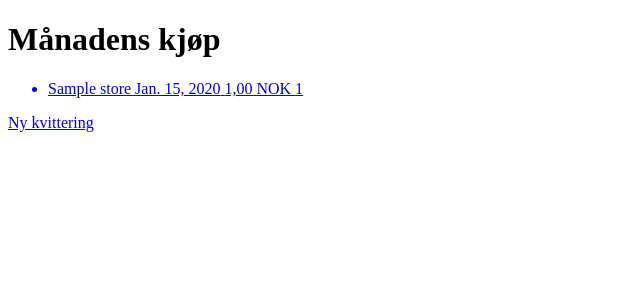
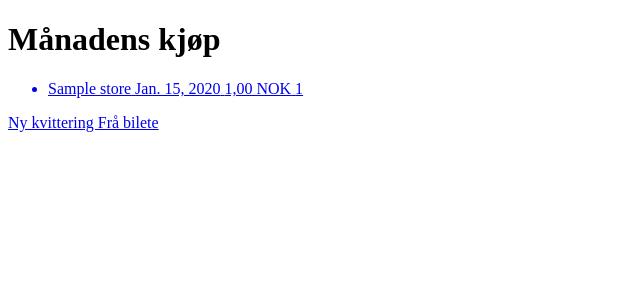
Before and after one commit to DarthMikke/boutique, a Django app: template wsgi/app/templates/boutique/dashboard.html in a window 1280 px wide. Shown: the top 300 px of the page, without its empty margins (0-640 px from the left). Run offline with Django 5.2, Linux system fonts and the light colour scheme; the template is opened without the code that fills it: most values are stand-ins (such as "Sample title", 1, 10 or a date in 2020).

Commit message:
URL for photo upload

```diff
--- a/wsgi/app/templates/boutique/dashboard.html
+++ b/wsgi/app/templates/boutique/dashboard.html
@@ -22,6 +22,9 @@
 			<a href="{% url 'admin:app_receipt_add' %}" class="btn">
 				Ny kvittering
 			</a>
+			<a href="{% url 'receipt_upload' %}" class="btn">
+				Frå bilete
+			</a>
 		</main>
 	</div>
 {%endblock%}
--- a/wsgi/app/urls.py
+++ b/wsgi/app/urls.py
@@ -20,6 +20,7 @@ urlpatterns = [
     # path('brands/<brand_id>', BrandView, name='brand'),
     # path('receipts', ReceiptList, name='receipt_list'),
     path('receipts/new', ReceiptNewView.as_view(), name='receipt_new'),
+    path('receipts/upload', ReceiptNewView.as_view(), name='receipt_upload'),
     path('receipts/<receipt_id>', ReceiptView.as_view(), name='receipt'),
     # path('accounts', BankAccountList, name='bank_account_list'),
     # path('accounts/add', BankAccountAdd, name='bank_add'),
```
